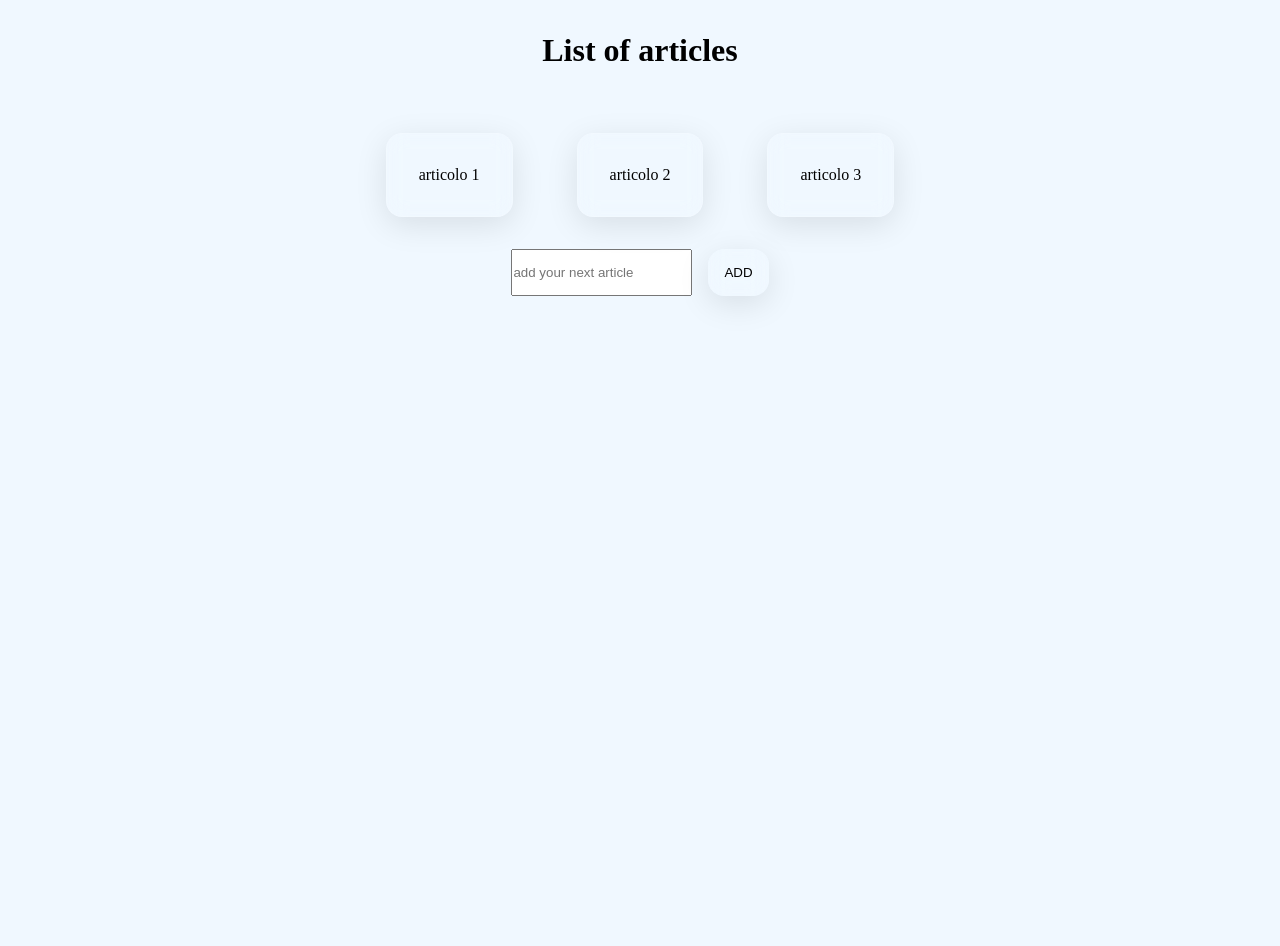
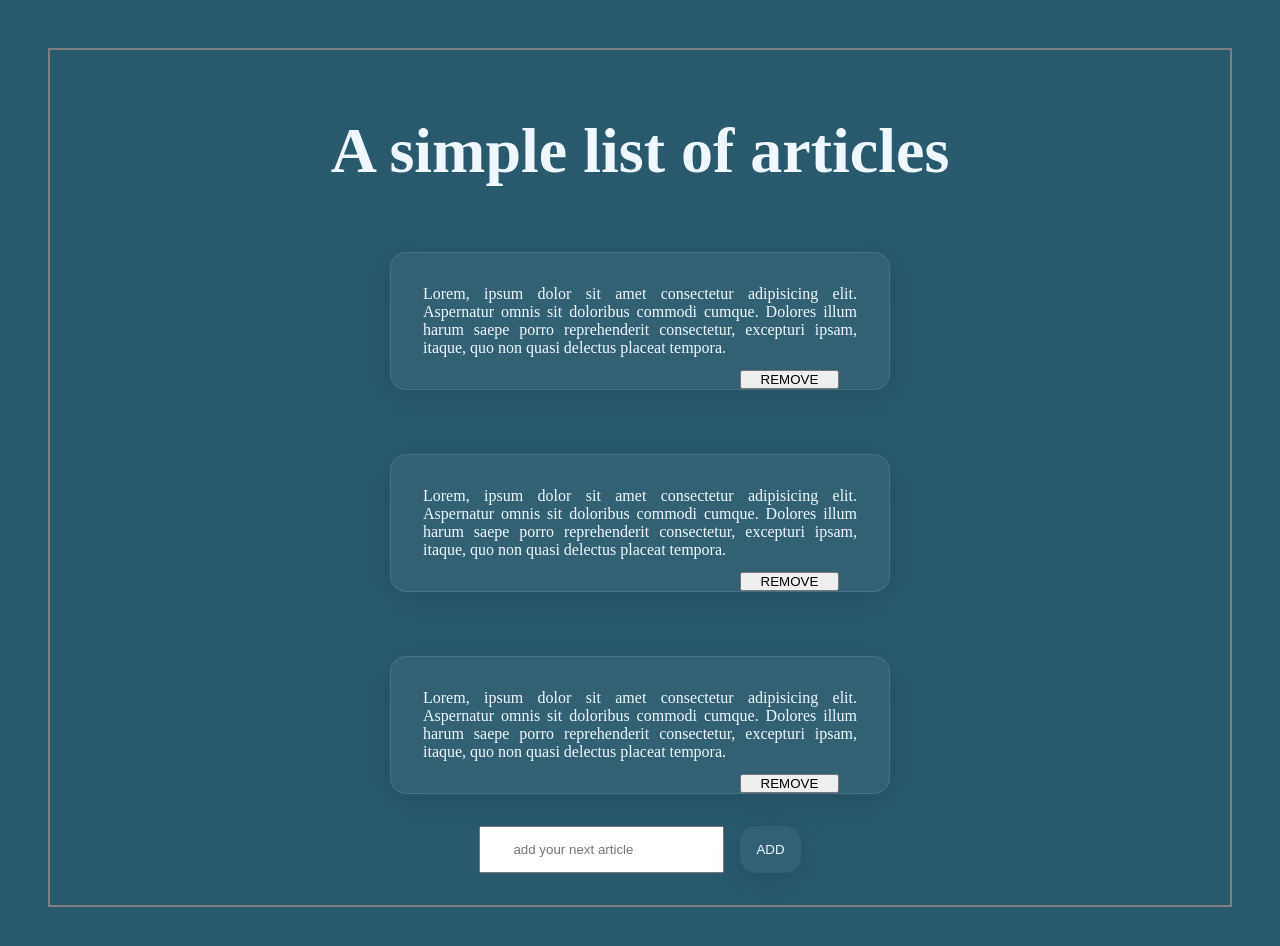
Before and after one commit to andrealoda/react-form, a React (Vite) app: page / in a window 1280 px wide. Shown: the top 946 px of the page. Before the commit the page ends 800 px from the top, so only its background shows below. Built offline with nearby package versions, Linux system fonts and the light colour scheme.

Commit message:
feat: add remove button - not working

```diff
--- a/src/App.jsx
+++ b/src/App.jsx
@@ -4,7 +4,11 @@ import { useState } from 'react'
 function App() {
 
 
-  const [article, setArticle] = useState(['articolo 1', 'articolo 2', 'articolo 3']);
+  const [article, setArticle] = useState([
+    'Lorem, ipsum dolor sit amet consectetur adipisicing elit. Aspernatur omnis sit doloribus commodi cumque. Dolores illum harum saepe porro reprehenderit consectetur, excepturi ipsam, itaque, quo non quasi delectus placeat tempora.',
+    'Lorem, ipsum dolor sit amet consectetur adipisicing elit. Aspernatur omnis sit doloribus commodi cumque. Dolores illum harum saepe porro reprehenderit consectetur, excepturi ipsam, itaque, quo non quasi delectus placeat tempora.',
+    'Lorem, ipsum dolor sit amet consectetur adipisicing elit. Aspernatur omnis sit doloribus commodi cumque. Dolores illum harum saepe porro reprehenderit consectetur, excepturi ipsam, itaque, quo non quasi delectus placeat tempora.'
+  ]);
   const [newArticle, setNewArticle] = useState('')
 
  function handleSubmit(e) {
@@ -17,7 +21,7 @@ function App() {
     <>
       <div className="container">
         <div className="title-bar">
-          <h1 className="listTitle">List of articles</h1>
+          <h1 className="listTitle">A simple list of articles</h1>
         </div>
 
 
@@ -25,6 +29,7 @@ function App() {
           {article.map((inList, i) => (
             <div className='card glass-card' key={i}>
               <div >{inList}</div>
+              <button className="bin">REMOVE</button>
             </div>
           ))}
         </div>
@@ -39,7 +44,9 @@ function App() {
         </form>
 
       </div>
-    </>
+
+
+   </>
   )
 }
 
--- a/src/index.css
+++ b/src/index.css
@@ -5,7 +5,15 @@
 }
 
 body {
-    background-color: aliceblue;
+    background: #28596d;
+
+}
+
+.container {
+    margin: 3rem;
+    padding: 2rem;
+    border: 2px solid grey;
+    color: aliceblue;
 }
 
 .title-bar {
@@ -13,6 +21,9 @@ body {
     padding: 2rem;
 }
 
+.listTitle {
+    font-size: 4rem;
+}
 
 .article-box {
     display: flex;
@@ -22,14 +33,21 @@ body {
 }
 
 .card {
-    width: fit-content;
-    height: fit-content;
+    max-width: 500px;
+    min-width: 100px;
     margin: 2rem;
     padding: 2rem;
-
-
+    text-align: justify;
+    position: relative;
 }
 
+.bin {
+    position: absolute;
+    bottom: 0;
+    right: 10%;
+    min-width: 20%;
+    cursor: pointer;
+    }
 
 .glass-card {
     background: rgba(255, 255, 255, 0.05);
@@ -47,11 +65,18 @@ body {
     display: flex;
     justify-content: center;
     gap: 1rem;
+
+}
+
+.form-control {
+    padding: 0.5rem 2rem;
 }
 
 .btn {
     padding: 1rem;
     border-radius: 1rem;
     border: 0;
+    color: aliceblue;
+    cursor: pointer;
 
 }
```
